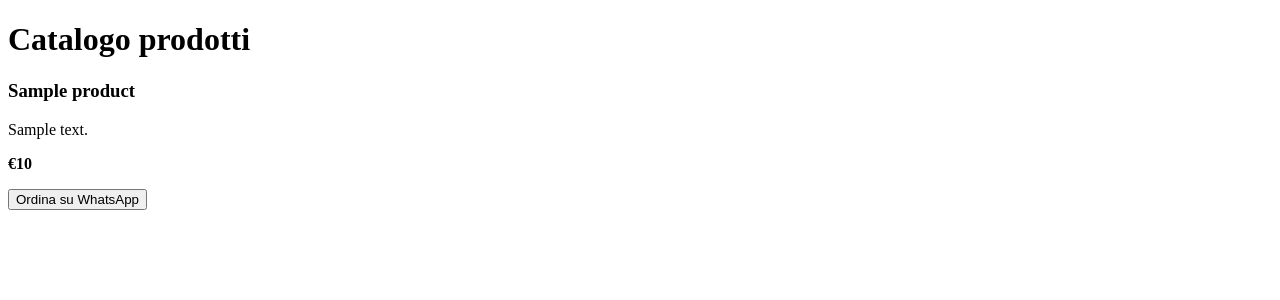
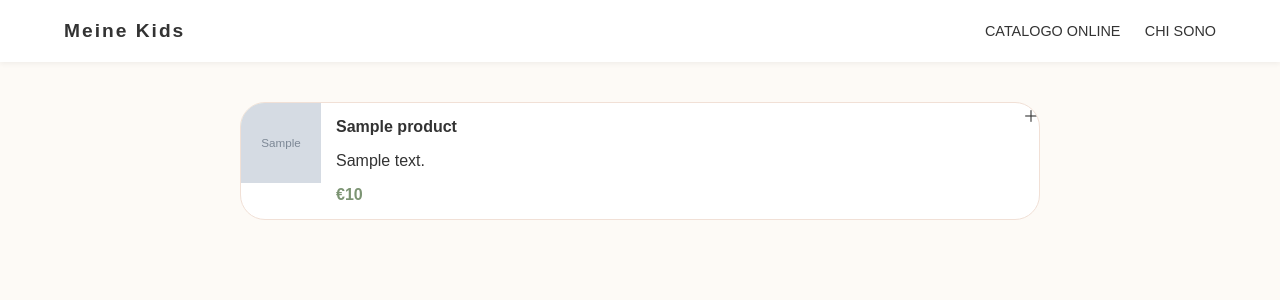
Before and after one commit to it-malago86/reimagined-couscous, a Flask app: template app/templates/index.html in a window 1280 px wide. Shown: the top 300 px of the page. Run offline with Flask 3, Linux system fonts and the light colour scheme; the template is opened without the code that fills it: most values are stand-ins (such as "Sample title", 1, 10 or a date in 2020); grey boxes marked "Sample" are stand-in pictures.

Commit message:
Messaggio veloce per file aggiornati

```diff
--- a/app/static/style.css
+++ b/app/static/style.css
@@ -0,0 +1,75 @@
+/* Palette Pastello */
+:root {
+    --sage: #e2eadd;
+    --cream: #fdfaf6;
+    --olive: #7c9473;
+    --clay: #f1e0d6;
+    --dark: #333;
+}
+
+body { margin: 0; background: var(--cream); font-family: sans-serif; color: var(--dark); }
+
+/* Header & Logo */
+.navbar {
+    display: flex;
+    justify-content: space-between;
+    align-items: center;
+    padding: 20px 5%;
+    background: white;
+    box-shadow: 0 2px 5px rgba(0,0,0,0.05);
+}
+
+.logo { font-weight: bold; letter-spacing: 2px; font-size: 1.2rem; }
+
+.nav-links a {
+    text-decoration: none;
+    color: var(--dark);
+    margin-left: 20px;
+    font-size: 0.9rem;
+    text-transform: uppercase;
+}
+
+/* Griglia & Card */
+.section { padding: 40px 5%; max-width: 800px; margin: 0 auto; }
+.hidden {
+    display: none !important;
+}
+
+.card {
+    display: flex;
+    background: white;
+    margin-bottom: 15px;
+    border-radius: 25px;
+    overflow: hidden;
+    border: 1px solid var(--clay);
+    cursor: pointer;
+}
+
+.product-img { width: 80px; height: 80px; object-fit: cover; background: var(--sage); }
+.product-info { padding: 15px; flex-grow: 1; }
+.product-info h3 { margin: 0; font-size: 1rem; }
+.price { color: var(--olive); font-weight: bold; }
+
+/* Carrello */
+.cart-hidden { display: none; }
+#cart-section {
+    position: fixed;
+    bottom: 20px;
+    left: 50%;
+    transform: translateX(-50%);
+    width: 90%;
+    max-width: 400px;
+    background: white;
+    border-radius: 20px;
+    padding: 20px;
+    box-shadow: 0 10px 30px rgba(0,0,0,0.2);
+    z-index: 9999; /* Assicurati che sia sopra a tutto */
+    transition: transform 0.3s ease-out;
+    display: block; /* Di base è block */
+}
+
+/* Quando ha questa classe, lo spostiamo fuori dallo schermo invece di usare display:none */
+.cart-hidden {
+    transform: translate(-50%, 150%) !important;
+    opacity: 0;
+}
--- a/app/templates/index.html
+++ b/app/templates/index.html
@@ -1,27 +1,96 @@
 <!DOCTYPE html>
 <html lang="it">
 <head>
+    <meta charset="UTF-8">
+    <meta name="viewport" content="width=device-width, initial-scale=1.0">
     <link rel="stylesheet" href="{{ url_for('static', filename='style.css') }}">
-    <title>My new artisan shop</title>
+    <title>Meine Kids | Online Shop</title>
 </head>
 <body>
-    <h1>Catalogo prodotti</h1>
+
+    <header class="navbar">
+        <div class="logo">Meine Kids</div>
+        <nav class="nav-links">
+    <a href="javascript:void(0)" onclick="showSection('shop')">Catalogo Online</a>
+    <a href="javascript:void(0)" onclick="showSection('about')">Chi Sono</a>
+</nav>
+    </header>
+
+    <main id="shop" class="section">
         <div class="grid">
             {% for p in products %}
-        <div class="card">
+            <div class="card" onclick="addToCart('{{ p.name }}', {{ p.price }})">
+                <img src="{{ p.image }}" alt="{{ p.name }}" class="product-img">
+                <div class="product-info">
                     <h3>{{ p.name }}</h3>
                     <p>{{ p.desc }}</p>
-            <p><strong>€{{ p.price }}</strong></p>
-            <button onclick="sendOrder('{{ p.name }}', '{{ phone }}')">Ordina su WhatsApp</button>
+                    <span class="price">€{{ p.price }}</span>
+                </div>
+                <div class="add-icon">＋</div>
             </div>
             {% endfor %}
         </div>
+    </main>
+<script>
+    window.cart = [];
 
-    <script>
-        function sendOrder(product, phone) {
-            const msg = encodeURIComponent(`Ciao! Vorrei ordinare: ${product}`);
-            window.open(`https://wa.me/${phone}?text=${msg}`, '_blank');
+    // Definiamo la funzione con la T (corretta)
+    window.addToCart = function(name, price) {
+        console.log("Aggiunta riuscita (T):", name);
+        executeAdd(name, price);
+    };
+
+    // Definiamo la funzione con la D (per sicurezza contro i typo)
+    window.addToCard = function(name, price) {
+        console.log("Aggiunta riuscita (D):", name);
+        executeAdd(name, price);
+    };
+
+    // Logica reale dell'aggiunta
+    function executeAdd(name, price) {
+        window.cart.push({ name: name, price: price });
+        const cartSection = document.getElementById('cart-section');
+        if (cartSection) {
+            cartSection.classList.remove('cart-hidden');
+            cartSection.style.display = 'block';
         }
+        updateUI();
+    }
+
+    window.updateUI = function() {
+        const list = document.getElementById('cart-items');
+        if (list) {
+            list.innerHTML = window.cart.map(item =>
+                `<div style="display:flex; justify-content:space-between; padding:5px 0; border-bottom:1px solid #eee;">
+                    <span>${item.name}</span>
+                    <span>€${item.price}</span>
+                </div>`
+            ).join('');
+        }
+        const total = window.cart.reduce((sum, item) => sum + item.price, 0);
+        document.getElementById('total-price').innerText = total;
+    };
+
+    window.showSection = function(id) {
+        document.querySelectorAll('.section').forEach(s => s.style.display = 'none');
+        const target = document.getElementById(id);
+        if(target) target.style.display = 'block';
+    };
+
+    console.log("Sistema Pronto: addToCart e addToCard sono attivi.");
 </script>
+   <section id="about" class="section hidden">
+    <div class="about-container" style="display: flex; flex-wrap: wrap; gap: 30px; align-items: center;">
+        <div style="flex: 1; min-width: 300px;">
+            <img src="/static/images/artigiano-al-lavoro.jpg" style="width: 100%; border-radius: 30px; box-shadow: 10px 10px 0px var(--accent-soft);">
+        </div>
+        <div style="flex: 1; min-width: 300px;">
+            <h2 style="color: var(--accent-dark);">Dietro ogni creazione...</h2>
+            <p>Siamo una piccola bottega nata dal desiderio di riportare la materia al centro della vita quotidiana.</p>
+            <p>Ogni pezzo richiede ore di lavoro e una cura meticolosa per i dettagli.</p>
+        </div>
+	<div class="cart-section" class="cart-hidden>
+	</div>
+	</section>
 </body>
 </html>
--- a/data/product.json
+++ /dev/null
@@ -1,4 +0,0 @@
-[
-  {"id": 1, "name": "Ricamo 1", "price": 45.00, "desc": "Fatto a mano"},
-  {"id": 2, "name": "Ricamo 2", "price": 60.00, "desc": "Pezzo unico"}
-]
--- a/requirements.txt
+++ b/requirements.txt
@@ -0,0 +1 @@
+flask
```
Also changed, not shown: docker-compose.yml (+4 -3 lines). Lines whose indentation alone changed are shown as unchanged.
